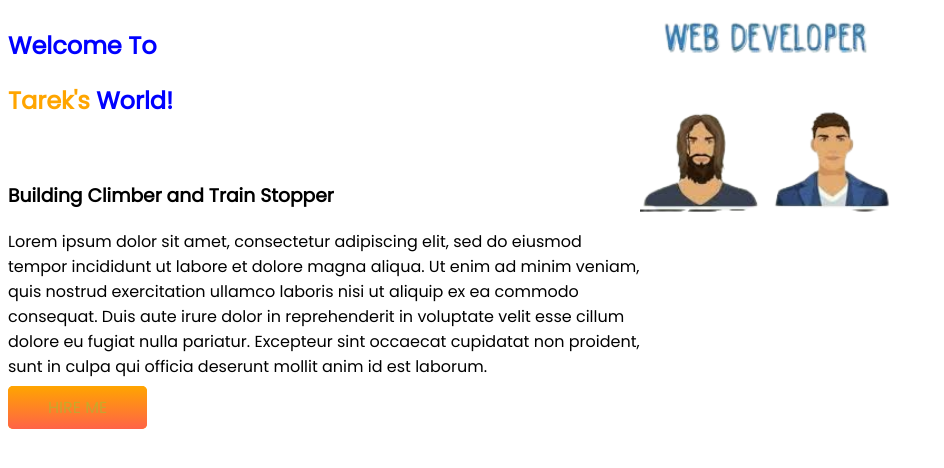
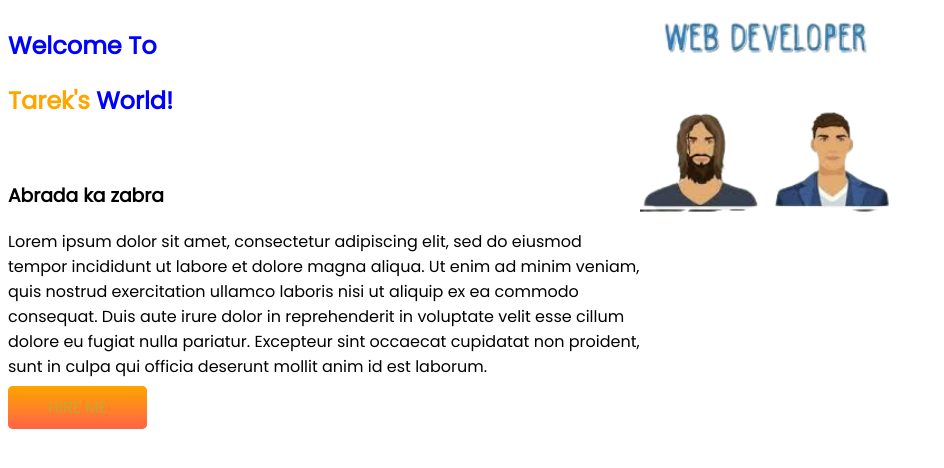
Before and after one commit to x55ta/developer-portfolio, a plain HTML site: page index.html in a window 1280 px wide. Shown: the whole page, without its empty margins (0-944 px from the left). Drawn offline with Linux system fonts and the light colour scheme.

Commit message:
new line

```diff
--- a/index.html
+++ b/index.html
@@ -16,7 +16,7 @@
     <h1>Welcome To</h1>
     <h1><span class="orange">Tarek's</span> World!</h1>
     <br>
-    <h3>Building Climber and Train Stopper</h3>
+    <h3>Abrada ka zabra</h3>
     <p>Lorem ipsum dolor sit amet, consectetur adipiscing elit, sed do eiusmod tempor incididunt ut labore et dolore magna aliqua. Ut enim ad minim veniam, quis nostrud exercitation ullamco laboris nisi ut aliquip ex ea commodo consequat. Duis aute irure dolor in reprehenderit in voluptate velit esse cillum dolore eu fugiat nulla pariatur. Excepteur sint occaecat cupidatat non proident, sunt in culpa qui officia deserunt mollit anim id est laborum.</p>
     <a class="link-button"href="https://www.linkedin.com" target="_blank">HIRE ME</a>
    </div>
```
